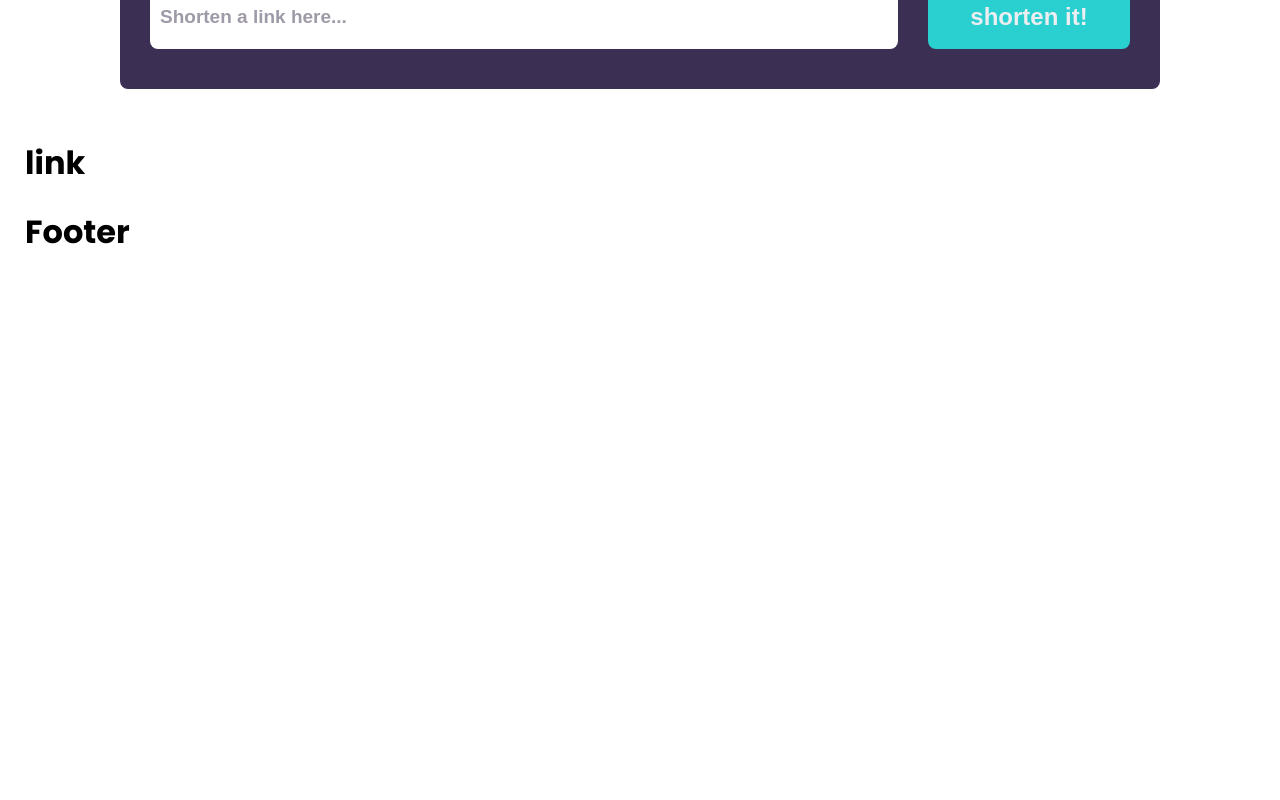
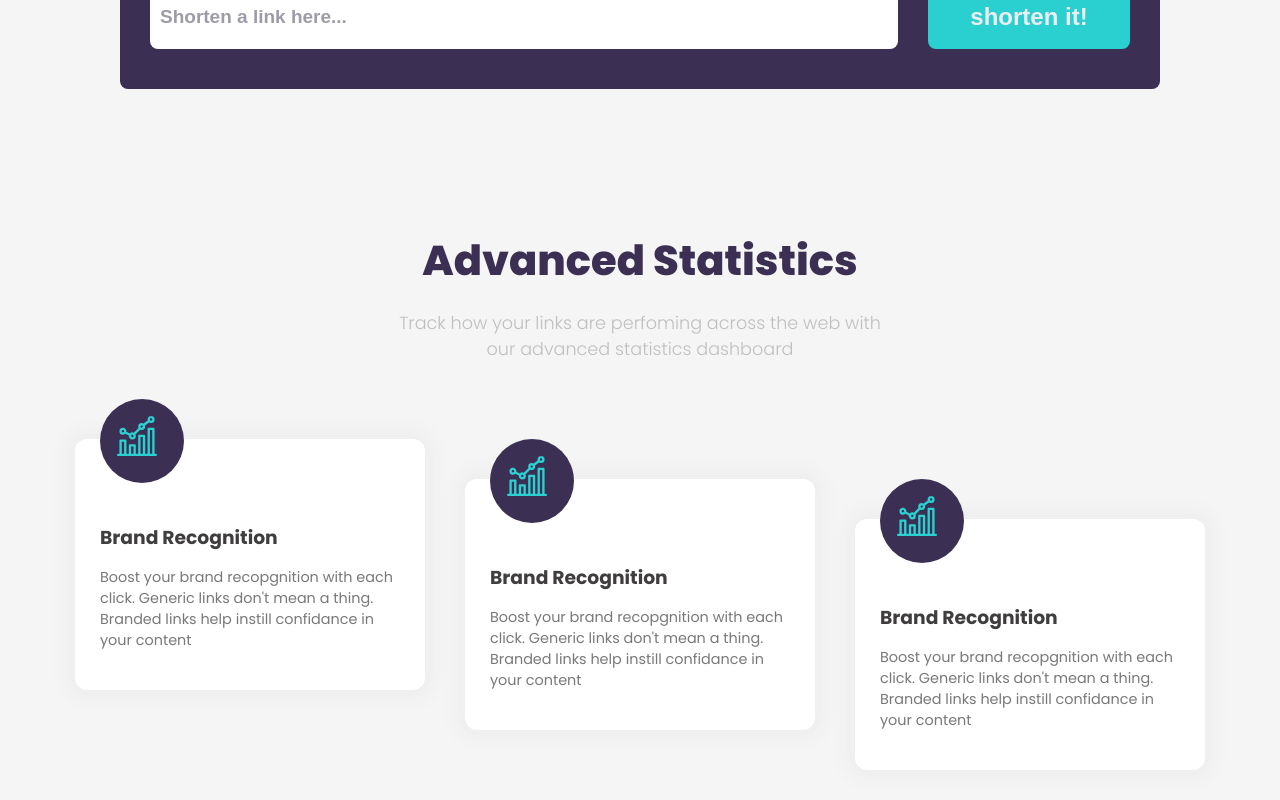
Before and after one commit to 0Kwanele0/url-shortening, a React (Create React App) app: page / in a window 1280 px wide. Shown: the part 800-1600 px from the top of the page. Before the commit the page ends 1078 px from the top, so only its background shows below. Built offline with nearby package versions, Linux system fonts and the light colour scheme.

Commit message:
MADE THE STATS SECTION

```diff
--- a/src/App.js
+++ b/src/App.js
@@ -3,6 +3,7 @@ import Footer from './components/footer/Footer'
 import Showcase from './components/showcase/Showcase'
 import Url from './components/url/Url'
 import Link from './components/link/Link'
+import Statistics from './components/statistics/Statistics'
 
 
 function App() {
@@ -11,6 +12,7 @@ function App() {
       <Nav />
       <Showcase />
       <Url />
+      <Statistics />
       <Link />
       <Footer />
     </div>
--- a/src/components/statistics/Statistics.js
+++ b/src/components/statistics/Statistics.js
@@ -1,10 +1,36 @@
 import React from 'react'
 import './styles/statistics.css'
+import branded from '../../images/icon-brand-recognition.svg'
 
 function Statistics() {
     return (
         <div className="stats">
-            <h1>Statistics</h1>
+            <h2 className="stats__title">Advanced Statistics</h2>
+            <p className="stats__sub-title">Track how your links are perfoming across
+                the web with our advanced statistics dashboard</p>
+            <div className="stats__cards">
+                <div className="indi">
+                    <div className="img-cont"><img src={branded} alt="icon" /></div>
+                    <h3>Brand Recognition</h3>
+                    <p>Boost your brand recopgnition with each click.
+                        Generic links don't mean a thing. Branded links
+                        help instill confidance in your content</p>
+                </div>
+                <div className="indi">
+                    <div className="img-cont"><img src={branded} alt="icon" /></div>
+                    <h3>Brand Recognition</h3>
+                    <p>Boost your brand recopgnition with each click.
+                        Generic links don't mean a thing. Branded links
+                        help instill confidance in your content</p>
+                </div>
+                <div className="indi">
+                    <div className="img-cont"><img src={branded} alt="icon" /></div>
+                    <h3>Brand Recognition</h3>
+                    <p>Boost your brand recopgnition with each click.
+                        Generic links don't mean a thing. Branded links
+                        help instill confidance in your content</p>
+                </div>
+            </div>
         </div>
     )
 }
--- a/src/components/statistics/styles/statistics.css
+++ b/src/components/statistics/styles/statistics.css
@@ -1,4 +1,124 @@
 .stats {
-  padding: 0 25px;
+  padding: 90px 25px;
+  display: -webkit-box;
+  display: -ms-flexbox;
+  display: flex;
+  -webkit-box-orient: vertical;
+  -webkit-box-direction: normal;
+      -ms-flex-direction: column;
+          flex-direction: column;
+  -webkit-box-align: center;
+      -ms-flex-align: center;
+          align-items: center;
+  text-align: center;
+}
+
+.stats__title {
+  font-weight: 800;
+  font-size: 1.8rem;
+  margin: 0;
+  color: #3b3054;
+}
+
+@media screen and (min-width: 603px) {
+  .stats__title {
+    font-size: 2.6rem;
+  }
+}
+
+.stats__sub-title {
+  color: #bfbfbf;
+  font-weight: 500;
+  font-weight: 500;
+  max-width: 490px;
+}
+
+@media screen and (min-width: 603px) {
+  .stats__sub-title {
+    font-weight: 300;
+    font-size: 1.1rem;
+  }
+}
+
+.stats__cards {
+  padding: 50px 0;
+  display: -webkit-box;
+  display: -ms-flexbox;
+  display: flex;
+  -ms-flex-wrap: wrap;
+      flex-wrap: wrap;
+  -webkit-box-pack: center;
+      -ms-flex-pack: center;
+          justify-content: center;
+}
+
+@media screen and (min-width: 1220px) {
+  .stats__cards :nth-child(2) {
+    top: 40px;
+  }
+  .stats__cards :nth-child(3) {
+    top: 80px;
+  }
+}
+
+.stats__cards .indi {
+  -webkit-box-shadow: 0 0 22px 8px rgba(61, 61, 61, 0.042);
+          box-shadow: 0 0 22px 8px rgba(61, 61, 61, 0.042);
+  background-color: white;
+  border-radius: 12px;
+  margin: 10px 0 100px;
+  display: -webkit-box;
+  display: -ms-flexbox;
+  display: flex;
+  -webkit-box-orient: vertical;
+  -webkit-box-direction: normal;
+      -ms-flex-direction: column;
+          flex-direction: column;
+  -webkit-box-align: center;
+      -ms-flex-align: center;
+          align-items: center;
+  position: relative;
+  padding: 0 25px 25px 25px;
+  max-width: 300px;
+}
+
+@media screen and (min-width: 603px) {
+  .stats__cards .indi {
+    margin: 10px 20px 100px 20px;
+  }
+}
+
+@media screen and (min-width: 1220px) {
+  .stats__cards .indi {
+    text-align: left;
+    -webkit-box-align: start;
+        -ms-flex-align: start;
+            align-items: flex-start;
+  }
+}
+
+.stats__cards .indi .img-cont {
+  background-color: #3b3054;
+  padding: 17px;
+  width: 50px;
+  height: 50px;
+  border-radius: 50%;
+  position: relative;
+  top: -40px;
+}
+
+.stats__cards .indi h3 {
+  margin: 0;
+  color: rgba(29, 27, 27, 0.85);
+}
+
+.stats__cards .indi p {
+  color: rgba(29, 28, 28, 0.597);
+}
+
+@media screen and (min-width: 1220px) {
+  .stats__cards .indi p {
+    font-size: .9REM;
+  }
 }
 /*# sourceMappingURL=statistics.css.map */
--- a/src/index.css
+++ b/src/index.css
@@ -5,6 +5,7 @@ body {
   font-family:'Poppins', sans-serif;
   -webkit-font-smoothing: antialiased;
   -moz-osx-font-smoothing: grayscale;
+  background-color: rgb(245, 245, 245);
 }
 
 code {
```
Also changed, not shown: 1 other file (tests, documents, lock files or other folders).
